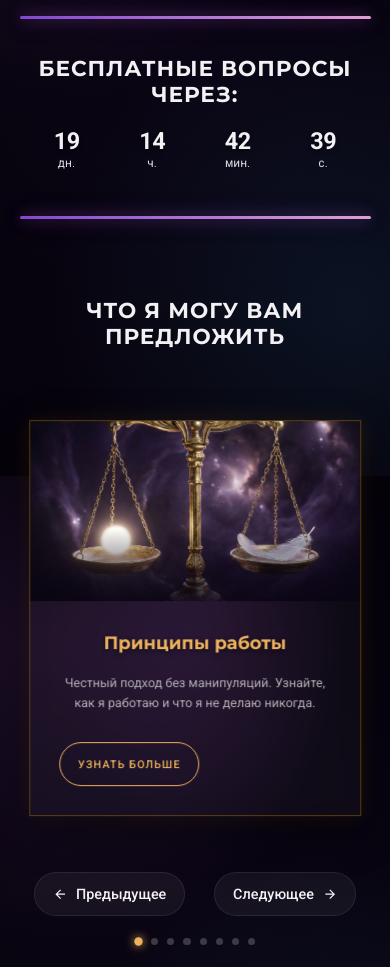
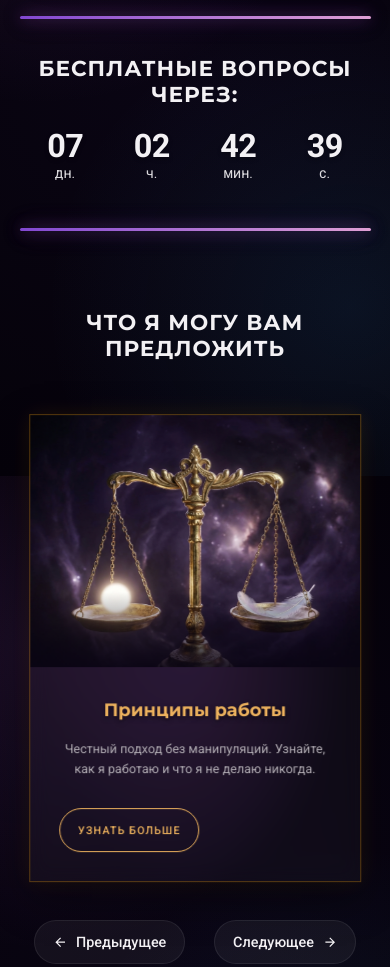
Before and after one commit to VladimirKarin/fortune-tellers-website, a plain HTML site: page home.html in a window 390 px wide. Shown: the part 2900-3867 px from the top of the page. Drawn offline with nearby package versions, Linux system fonts and the light colour scheme; no server answers.

Commit message:
style: Update countdown and services sections for improved layout and visual impact; centralize configuration for domain and trip dates

```diff
--- a/css/05-countdown-section-styles.css
+++ b/css/05-countdown-section-styles.css
@@ -41,10 +41,10 @@
 .timebox {
     display: grid;
     grid-template-columns: repeat(4, 1fr); /* 4 equal columns */
-    gap: clamp(1rem, 5vw, 6rem); /* 🎯 OPTIMIZED: Simplified gap scaling */
+    gap: clamp(1.5rem, 6vw, 8rem); /* 🎯 INCREASED: More space for larger numbers */
     margin: clamp(1.6rem, 4vw, 3.2rem) auto 0 auto; /* Centered with top spacing */
     width: 100%;
-    max-width: 80rem; /* Limit maximum width for better readability */
+    max-width: 90rem; /* INCREASED: wider to accommodate larger gap */
     justify-items: center; /* Center items horizontally within grid cells */
 }
 
@@ -76,10 +76,10 @@
 /* Large countdown numbers - Optimized responsive sizing */
 .time .time-value {
     font-size: clamp(
-        2rem,
-        5vw,
-        4.8rem
-    ); /* 🎯 OPTIMIZED: Balanced scaling for all screens */
+        3.5rem,
+        8vw,
+        6.4rem
+    ); /* 🎯 INCREASED: Much larger for visual impact */
     font-weight: 700; /* Bold for emphasis and readability */
     line-height: 1; /* Tight line height for compact numbers */
     margin: 0; /* Remove default margins */
@@ -93,7 +93,7 @@
 
 /* Time unit labels (дн., ч., мин., с.) - Typography styling */
 .time p {
-    font-size: clamp(1rem, 2vw, 1.4rem); /* Proportional label sizing */
+    font-size: clamp(1.2rem, 2.5vw, 1.6rem); /* INCREASED: Proportional label sizing */
     margin: clamp(0.5rem, 1vw, 1rem) 0 0 0; /* Top margin for spacing */
     opacity: 0.9; /* Slightly transparent for visual hierarchy */
     color: var(--color-light-text); /* Consistent color scheme */
@@ -114,12 +114,12 @@
 /* 📱 TABLET & SMALL DESKTOP (≤1200px) */
 @media (max-width: 1200px) {
     .timebox {
-        gap: clamp(0.8rem, 4vw, 4rem); /* Reduced gap for medium screens */
-        max-width: 70rem; /* Narrower container */
+        gap: clamp(1rem, 5vw, 6rem); /* Updated gap */
+        max-width: 80rem;
     }
 
     .time .time-value {
-        font-size: clamp(1.8rem, 4.5vw, 4rem); /* Slightly smaller numbers */
+        font-size: clamp(3rem, 7vw, 5.2rem);
     }
 }
 
@@ -130,8 +130,8 @@
     }
 
     .timebox {
-        gap: clamp(0.6rem, 3vw, 3rem); /* Tighter gaps on tablets */
-        max-width: 60rem;
+        gap: clamp(0.8rem, 4vw, 4rem);
+        max-width: 70rem;
     }
 
     .time {
@@ -139,33 +139,33 @@
     }
 
     .time .time-value {
-        font-size: clamp(1.6rem, 5vw, 3.2rem); /* Mobile-friendly sizing */
+        font-size: clamp(2.6rem, 8vw, 4.2rem);
     }
 
     .time p {
-        font-size: clamp(0.9rem, 2vw, 1.2rem); /* Proportional labels */
+        font-size: clamp(1rem, 2.5vw, 1.4rem);
     }
 }
 
 /* 📱 MOBILE (≤480px) */
 @media (max-width: 480px) {
     .timebox {
-        gap: clamp(0.4rem, 2.5vw, 2rem); /* Minimal gaps for small screens */
-        max-width: 100%; /* Full width utilization */
+        gap: clamp(0.6rem, 3.5vw, 3rem);
+        max-width: 100%;
     }
 
     .time .time-value {
         font-size: clamp(
-            1.4rem,
-            6vw,
-            2.8rem
-        ); /* Optimized for mobile readability */
-        font-weight: 600; /* Slightly lighter for small sizes */
+            2.2rem,
+            10vw,
+            3.6rem
+        ); /* Bold presence on mobile */
+        font-weight: 600;
     }
 
     .time p {
-        font-size: clamp(0.8rem, 3vw, 1rem); /* Small but readable labels */
-        margin-top: 0.4rem; /* Compact spacing */
+        font-size: clamp(1rem, 4vw, 1.2rem);
+        margin-top: 0.4rem;
     }
 }
 
--- a/css/06-services-section-styles.css
+++ b/css/06-services-section-styles.css
@@ -3,9 +3,8 @@
    ================================================ */
 
 :root {
-    --carousel-height: 60rem;
-    --card-width-center: 36rem;
-    --card-width-side: 30rem;
+    --carousel-height: 64rem; /* Balanced with taller images */
+    --card-width: 35rem; /* 🎯 UNIFORM: All cards share this width now */
     --card-transition: all 0.5s cubic-bezier(0.25, 1, 0.5, 1);
 }
 
@@ -58,9 +57,9 @@
     top: 50%;
     left: 50%;
     /* Start centered, specific classes move it */
-    transform: translate(-50%, -50%) scale(0.8);
+    transform: translate(-50%, -50%);
 
-    width: var(--card-width-side);
+    width: var(--card-width);
     background: var(--glass-bg);
     border: 1px solid var(--glass-border);
     border-radius: var(--border-radius-lg);
@@ -83,10 +82,8 @@
    =================================== */
 /* Center Card - Featured */
 .gallery-item-3 {
-    width: var(--card-width-center);
-    height: auto;
     opacity: 1;
-    transform: translate(-50%, -50%) scale(1);
+    transform: translate(-50%, -50%); /* Removed scale(1) */
     z-index: 10; /* Highest priority */
     border-color: rgba(255, 165, 0, 0.3); /* Gold hint */
     box-shadow:
@@ -96,37 +93,37 @@
 
 /* Side Cards - Immediate Neighbors */
 .gallery-item-2 {
-    /* -50% (center) - 60% (offset) = -110% */
-    transform: translate(-110%, -50%) scale(0.9);
+    /* -50% (center) - 65% (offset) = -115% */
+    transform: translate(-115%, -50%); /* Removed scale(0.9) */
     opacity: 0.7;
-    z-index: 5; /* Middle priority */
+    z-index: 5;
 }
 .gallery-item-4 {
-    /* -50% (center) + 60% (offset) = 10% */
-    transform: translate(10%, -50%) scale(0.9);
+    /* -50% (center) + 65% (offset) = 15% */
+    transform: translate(15%, -50%); /* Removed scale(0.9) */
     opacity: 0.7;
-    z-index: 5; /* Middle priority */
+    z-index: 5;
 }
 
 /* Outer Cards - Far Edges */
 .gallery-item-1 {
-    /* -50% (center) - 100% (offset) = -150% */
-    transform: translate(-150%, -50%) scale(0.8);
+    /* -50% (center) - 110% (offset) = -160% */
+    transform: translate(-160%, -50%); /* Removed scale(0.8) */
     opacity: 0.4;
-    z-index: 1; /* Lowest visible priority */
+    z-index: 1;
 }
 .gallery-item-5 {
-    /* -50% (center) + 100% (offset) = 50% */
-    transform: translate(50%, -50%) scale(0.8);
+    /* -50% (center) + 110% (offset) = 60% */
+    transform: translate(60%, -50%); /* Removed scale(0.8) */
     opacity: 0.4;
-    z-index: 1; /* Lowest visible priority */
+    z-index: 1;
 }
 
 /* ===================================
    CARD CONTENT
    =================================== */
 .gallery-item-visual {
-    height: 20rem;
+    height: 28rem; /* 🎯 INCREASED: Better visibility for 3D renders */
     width: 100%;
     position: relative;
     overflow: hidden;
@@ -136,6 +133,7 @@
     width: 100%;
     height: 100%;
     object-fit: cover;
+    object-position: center 15%; /* 🎯 TARGETED: Focus on artwork subjects */
     display: block;
 }
 
@@ -146,7 +144,7 @@
     bottom: 0;
     left: 0;
     width: 100%;
-    height: 40%;
+    height: 30%; /* 🎯 ADJUSTED: Proportional to taller image */
     background: linear-gradient(to top, rgba(10, 5, 20, 0.9), transparent);
 }
 
@@ -361,5 +359,5 @@
         width: 85vw;
         transform: translate(-50%, -50%) !important;
     }
-    :root { --carousel-height: 50rem; }
+    :root { --carousel-height: 54rem; }
 }
--- a/home.html
+++ b/home.html
@@ -10,20 +10,20 @@
 
     <!-- Open Graph / Facebook -->
     <meta property="og:type" content="website">
-    <meta property="og:url" content="https://your-domain.com/"> <!-- TODO: Update with real domain -->
+    <meta property="og:url" content="{{DOMAIN}}/" data-domain-replace="content">
     <meta property="og:title" content="Уголок Доброй Феи | Гадание на картах и Таро" data-i18n-attr="content:meta.title">
     <meta property="og:description" content="Профессиональное гадание на картах Таро, ритуалы, снятие негатива. Узнайте свое будущее сегодня." data-i18n-attr="content:meta.description">
-    <meta property="og:image" content="https://your-domain.com/img/01-header-section/logo/logoCrop2.png">
+    <meta property="og:image" content="{{DOMAIN}}/img/01-header-section/logo/logoCrop2.png" data-domain-replace="content">
 
     <!-- Twitter -->
     <meta property="twitter:card" content="summary_large_image">
-    <meta property="twitter:url" content="https://your-domain.com/"> <!-- TODO: Update with real domain -->
+    <meta property="twitter:url" content="{{DOMAIN}}/" data-domain-replace="content">
     <meta property="twitter:title" content="Уголок Доброй Феи | Гадание на картах и Таро" data-i18n-attr="content:meta.title">
     <meta property="twitter:description" content="Профессиональное гадание на картах Таро, ритуалы, снятие негатива. Узнайте свое будущее сегодня." data-i18n-attr="content:meta.description">
-    <meta property="twitter:image" content="https://your-domain.com/img/01-header-section/logo/logoCrop2.png">
+    <meta property="twitter:image" content="{{DOMAIN}}/img/01-header-section/logo/logoCrop2.png" data-domain-replace="content">
 
     <!-- Canonical -->
-    <link rel="canonical" href="https://your-domain.com/"> <!-- TODO: Update with real domain -->
+    <link rel="canonical" href="{{DOMAIN}}/" data-domain-replace="href">
 
     <!-- Favicon -->
     <link rel="icon" href="./img/01-header-section/logo/logoCrop2.png" type="image/png">
@@ -62,10 +62,10 @@
       "@type": "ProfessionalService",
       "name": "Уголок Доброй Феи",
       "alternateName": "Gerosios Fėjos kampelis",
-      "image": "https://your-domain.com/img/01-header-section/logo/logoCrop2.png",
+      "image": "{{DOMAIN}}/img/01-header-section/logo/logoCrop2.png",
       "description": "Профессиональное гадание на картах Таро, ритуалы, снятие негатива. Специалист в Вильнюсе и онлайн.",
       "priceRange": "€€",
-      "url": "https://your-domain.com/",
+      "url": "{{DOMAIN}}/",
       "address": {
         "@type": "PostalAddress",
         "addressCountry": "LT",
@@ -197,7 +197,7 @@
             <hr class="divider-glow-wave">
 
             <!-- Countdown Component-->
-            <section class="countdown-section section-padding" role="region" aria-labelledby="countdown-heading" data-target-date="2026-02-14T00:00:00">
+            <section class="countdown-section section-padding" role="region" aria-labelledby="countdown-heading">
                 <div class="container grid--center-v">
                     <h2 id="countdown-heading" class="heading-secondary" data-i18n="countdown.heading">Бесплатные вопросы через:</h2>
                     <div class="timebox" role="timer" aria-live="polite" aria-atomic="true">
--- /dev/null
+++ b/js/config.js
@@ -0,0 +1,28 @@
+/**
+ * ⚙️ GLOBAL WEBSITE CONFIGURATION
+ * Centralized location for frequently changed data.
+ */
+
+export const CONFIG = {
+    /**
+     * Main website domain.
+     * Used for meta tags, Open Graph, and Schema.org.
+     */
+    DOMAIN: 'https://fortunetellers.com',
+
+    /**
+     * Travel dates for the calendar section.
+     * Highlighting days on the interactive calendar.
+     */
+    TRIP_DATES: {
+        cityRussian: 'Вильнюс',
+        start: '2026-01-19',
+        end: '2026-01-27',
+    },
+
+    /**
+     * Countdown timer target date.
+     * Format: YYYY-MM-DDTHH:mm:ss
+     */
+    COUNTDOWN_DATE: '2026-02-01T12:00:00',
+};
--- a/js/i18n.js
+++ b/js/i18n.js
@@ -2,6 +2,8 @@
  * 🌍 INTERNATIONALIZATION (i18n) MODULE
  * Handles language switching, translation loading, and dynamic content updates.
  */
+
+import { CONFIG } from './config.js';
 
 const LANG_KEY = 'fortuneTellerLanguage';
 const DEFAULT_LANG = 'ru';
@@ -18,6 +20,9 @@ export async function initI18n() {
 
         // Apply initial translation
         translatePage();
+
+        // Update global URLs (domain replacement)
+        updateGlobalUrls();
 
         // Setup language switcher
         setupLanguageSwitcher();
@@ -127,3 +132,45 @@ function setupLanguageSwitcher() {
         });
     });
 }
+/**
+ * Update global URLs and Schema.org scripts with the domain from CONFIG
+ */
+function updateGlobalUrls() {
+    const domain = CONFIG.DOMAIN.replace(/\/$/, ''); // Remove trailing slash if any
+
+    // 1. Update elements with data-domain-replace
+    document.querySelectorAll('[data-domain-replace]').forEach(el => {
+        const attr = el.getAttribute('data-domain-replace');
+        if (attr) {
+            // Update specific attribute
+            let value = el.getAttribute(attr);
+            if (value) {
+                value = value.replaceAll('{{DOMAIN}}', domain);
+                el.setAttribute(attr, value);
+            }
+        } else {
+            // Update text content
+            el.textContent = el.textContent.replaceAll('{{DOMAIN}}', domain);
+        }
+    });
+
+    // 2. Update canonical link (special case if not marked)
+    const canonical = document.querySelector('link[rel="canonical"]');
+    if (canonical && canonical.href.includes('fortunetellers.com')) {
+        canonical.href = canonical.href.replace(/https?:\/\/[^\/]+/, domain);
+    }
+
+    // 3. Update Schema.org scripts
+    document.querySelectorAll('script[type="application/ld+json"]').forEach(script => {
+        try {
+            let content = script.textContent;
+            if (content.includes('fortunetellers.com') || content.includes('{{DOMAIN}}')) {
+                content = content.replaceAll('https://fortunetellers.com', domain);
+                content = content.replaceAll('{{DOMAIN}}', domain);
+                script.textContent = content;
+            }
+        } catch (e) {
+            console.warn('❌ Failed to update Schema script:', e);
+        }
+    });
+}
```
Also changed, not shown: js/calendar.js (+4 -23 lines), js/countdown-clock.js (+10 -3 lines).
